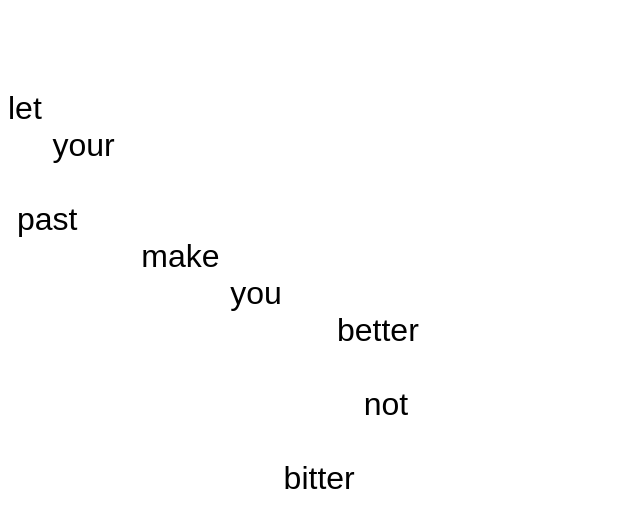
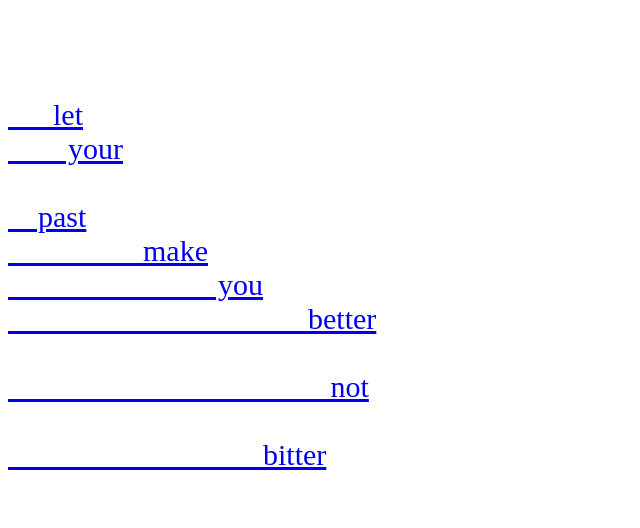
Before and after one commit to jains055/coreinteraction, a plain HTML site: page exercise0/layout3.html in a window 1280 px wide. Shown: the whole page, without its empty margins (0-640 px from the left). Drawn offline with Linux system fonts and the light colour scheme.

Commit message:
another commit

```diff
--- a/assets/css/style.css
+++ b/assets/css/style.css
@@ -2,11 +2,12 @@
     color:white;
     background-color:#4d0019;
     font-family:arial,helvetica;
+    text-align:center;
 }
 
 p{
   height: 20px;
-  width: 200px;
+  width: 800px;
   overflow: hidden;
   position: relative;
     color:white;
--- /dev/null
+++ b/exercise0/layout1.css
@@ -0,0 +1,32 @@
+body{
+    background: linear-gradient(316deg, #ea0c0c, #e4930a, #e7ec11, #0daddd, #0d36dd, #5b0ddd);
+background-size: 1200% 1200%;
+-webkit-animation: p 22s ease infinite;
+-moz-animation: p 22s ease infinite;
+animation: p 22s ease infinite;
+color:white;
+font-family:arial;
+font-size:20px;
+}
+
+
+@-webkit-keyframes p {
+    0%{background-position:0% 33%}
+    50%{background-position:100% 68%}
+    100%{background-position:0% 33%}
+}
+@-moz-keyframes p {
+    0%{background-position:0% 33%}
+    50%{background-position:100% 68%}
+    100%{background-position:0% 33%}
+}
+@keyframes p {
+    0%{background-position:0% 33%}
+    50%{background-position:100% 68%}
+    100%{background-position:0% 33%}
+}
+
+a{
+    text-decoration:none
+    color:white;
+}
--- /dev/null
+++ b/exercise0/layout2.css
@@ -0,0 +1,8 @@
+body{
+    font-size:70px;
+}
+
+a{
+    text-decoration:none
+    color:black;
+}
--- /dev/null
+++ b/exercise0/layout3.css
@@ -0,0 +1,10 @@
+body{
+    float:center;
+    font-family:futura;
+    font-size:30px;
+}
+
+a{
+    text-decoration:none
+    color:white;
+}
--- a/exercise0/layout3.html
+++ b/exercise0/layout3.html
@@ -2,19 +2,26 @@
 
 <html>
     <head>
+           <link rel="stylesheet" type="text/css" href="layout3.css">
         <title>Exercise 0</title>
     </head>
     <body>
-        <p style='font-family:arial'>
-           <font size ="6">
-                <br><br>let
-                <br>&nbsp;&nbsp;&nbsp;&nbsp;&nbsp;your
-                <br><br>&nbsp;past
-                <br>&nbsp;&nbsp;&nbsp;&nbsp;&nbsp;&nbsp;&nbsp;&nbsp;&nbsp;&nbsp;&nbsp;&nbsp;&nbsp;&nbsp;&nbsp;make
-                <br>&nbsp;&nbsp;&nbsp;&nbsp;&nbsp;&nbsp;&nbsp;&nbsp;&nbsp;&nbsp;&nbsp;&nbsp;&nbsp;&nbsp;&nbsp;&nbsp;&nbsp;&nbsp;&nbsp;&nbsp;&nbsp;&nbsp;&nbsp;&nbsp;&nbsp;you
-                <br>&nbsp;&nbsp;&nbsp;&nbsp;&nbsp;&nbsp;&nbsp;&nbsp;&nbsp;&nbsp;&nbsp;&nbsp;&nbsp;&nbsp;&nbsp;&nbsp;&nbsp;&nbsp;&nbsp;&nbsp;&nbsp;&nbsp;&nbsp;&nbsp;&nbsp;&nbsp;&nbsp;&nbsp;&nbsp;&nbsp;&nbsp;&nbsp;&nbsp;&nbsp;&nbsp;&nbsp;&nbsp;better
-                <br><br>&nbsp;&nbsp;&nbsp;&nbsp;&nbsp;&nbsp;&nbsp;&nbsp;&nbsp;&nbsp;&nbsp;&nbsp;&nbsp;&nbsp;&nbsp;&nbsp;&nbsp;&nbsp;&nbsp;&nbsp;&nbsp;&nbsp;&nbsp;&nbsp;&nbsp;&nbsp;&nbsp;&nbsp;&nbsp;&nbsp;&nbsp;&nbsp;&nbsp;&nbsp;&nbsp;&nbsp;&nbsp;&nbsp;&nbsp;&nbsp;not
-                <br><br>&nbsp;&nbsp;&nbsp;&nbsp;&nbsp;&nbsp;&nbsp;&nbsp;&nbsp;&nbsp;&nbsp;&nbsp;&nbsp;&nbsp;&nbsp;&nbsp;&nbsp;&nbsp;&nbsp;&nbsp;&nbsp;&nbsp;&nbsp;&nbsp;&nbsp;&nbsp;&nbsp;&nbsp;&nbsp;&nbsp;&nbsp;bitter
+        <p>
+            <div class='1'>
+
+            </div>
+            <div class="2">
+
+            </div>
+                  <a href="layout1.html">
+                <br><br>&nbsp;&nbsp;&nbsp;&nbsp;&nbsp;&nbsp;let
+                <br>&nbsp;&nbsp;&nbsp;&nbsp;&nbsp;&nbsp;&nbsp;&nbsp;your
+                <br><br>&nbsp;&nbsp;&nbsp;&nbsp;past
+                <br>&nbsp;&nbsp;&nbsp;&nbsp;&nbsp;&nbsp;&nbsp;&nbsp;&nbsp;&nbsp;&nbsp;&nbsp;&nbsp;&nbsp;&nbsp;&nbsp;&nbsp;&nbsp;make
+                <br>&nbsp;&nbsp;&nbsp;&nbsp;&nbsp;&nbsp;&nbsp;&nbsp;&nbsp;&nbsp;&nbsp;&nbsp;&nbsp;&nbsp;&nbsp;&nbsp;&nbsp;&nbsp;&nbsp;&nbsp;&nbsp;&nbsp;&nbsp;&nbsp;&nbsp;&nbsp;&nbsp;&nbsp;you
+                <br>&nbsp;&nbsp;&nbsp;&nbsp;&nbsp;&nbsp;&nbsp;&nbsp;&nbsp;&nbsp;&nbsp;&nbsp;&nbsp;&nbsp;&nbsp;&nbsp;&nbsp;&nbsp;&nbsp;&nbsp;&nbsp;&nbsp;&nbsp;&nbsp;&nbsp;&nbsp;&nbsp;&nbsp;&nbsp;&nbsp;&nbsp;&nbsp;&nbsp;&nbsp;&nbsp;&nbsp;&nbsp;&nbsp;&nbsp;&nbsp;better
+                <br><br>&nbsp;&nbsp;&nbsp;&nbsp;&nbsp;&nbsp;&nbsp;&nbsp;&nbsp;&nbsp;&nbsp;&nbsp;&nbsp;&nbsp;&nbsp;&nbsp;&nbsp;&nbsp;&nbsp;&nbsp;&nbsp;&nbsp;&nbsp;&nbsp;&nbsp;&nbsp;&nbsp;&nbsp;&nbsp;&nbsp;&nbsp;&nbsp;&nbsp;&nbsp;&nbsp;&nbsp;&nbsp;&nbsp;&nbsp;&nbsp;&nbsp;&nbsp;&nbsp;not
+                <br><br>&nbsp;&nbsp;&nbsp;&nbsp;&nbsp;&nbsp;&nbsp;&nbsp;&nbsp;&nbsp;&nbsp;&nbsp;&nbsp;&nbsp;&nbsp;&nbsp;&nbsp;&nbsp;&nbsp;&nbsp;&nbsp;&nbsp;&nbsp;&nbsp;&nbsp;&nbsp;&nbsp;&nbsp;&nbsp;&nbsp;&nbsp;&nbsp;&nbsp;&nbsp;bitter
            </font>
         </p>
     </body>
```
Also changed, not shown: exercise0/layout1.html (+2 -2 lines), exercise0/layout2.html (+2 -0 lines), index.html (+1 -0 lines).
